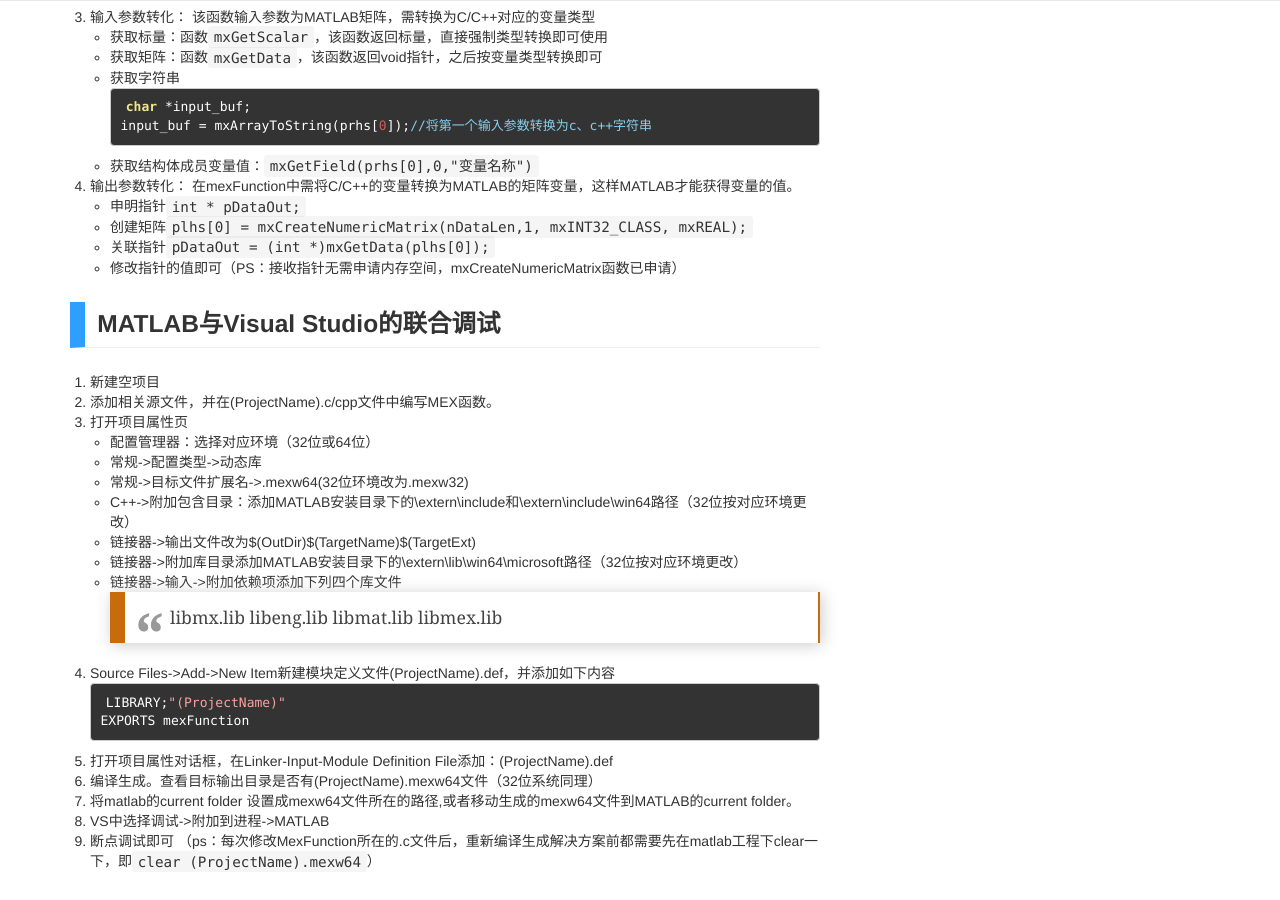
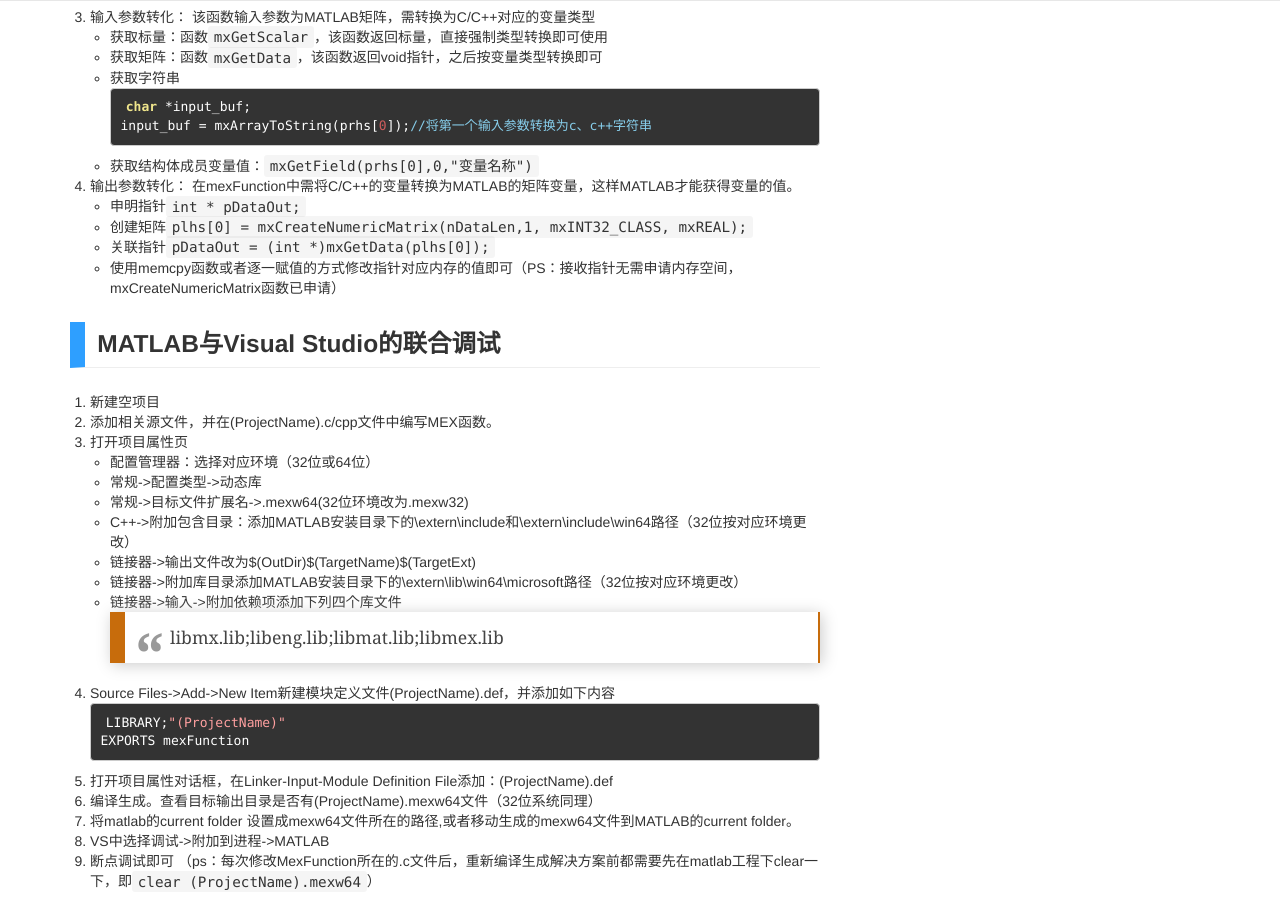
Before and after one commit to zoujiemeng/zoujiemeng.github.io, a Jekyll site: the page built from index.html, in a window 1280 px wide and 900 px high, scrolled down 12831 px. Built offline with Jekyll 4.4.1, drawn with Linux system fonts in a browser that asks for light colours; formulas are drawn with MathJax 3; the list of posts is cut into pages by our own code; comment, search, counter and statistics services are not loaded.

Commit message:
update post C-matlab

````diff
--- a/_posts/2017-03-30-C-matlab-mix.md
+++ b/_posts/2017-03-30-C-matlab-mix.md
@@ -32,7 +32,7 @@
 }
 ```
 3. 输入参数转化：
-该函数输入参数为MATLAB矩阵，需转换为C/C++对应的变量类型
+  该函数输入参数为MATLAB矩阵，需转换为C/C++对应的变量类型
 + 获取标量：函数`mxGetScalar`，该函数返回标量，直接强制类型转换即可使用
 + 获取矩阵：函数`mxGetData`，该函数返回void指针，之后按变量类型转换即可
 + 获取字符串
@@ -42,11 +42,11 @@
 ```
 + 获取结构体成员变量值：`mxGetField(prhs[0],0,"变量名称")`
 4. 输出参数转化：
-在mexFunction中需将C/C++的变量转换为MATLAB的矩阵变量，这样MATLAB才能获得变量的值。
+  在mexFunction中需将C/C++的变量转换为MATLAB的矩阵变量，这样MATLAB才能获得变量的值。
 + 申明指针`int * pDataOut;`
 + 创建矩阵`plhs[0] = mxCreateNumericMatrix(nDataLen,1, mxINT32_CLASS, mxREAL);`
 + 关联指针`pDataOut = (int *)mxGetData(plhs[0]);`
-+ 修改指针的值即可（PS：接收指针无需申请内存空间，mxCreateNumericMatrix函数已申请）
++ 使用memcpy函数或者逐一赋值的方式修改指针对应内存的值即可（PS：接收指针无需申请内存空间，mxCreateNumericMatrix函数已申请）
 
 ## MATLAB与Visual Studio的联合调试
 
@@ -60,10 +60,7 @@
   + 链接器->输出文件改为$(OutDir)$(TargetName)$(TargetExt)
   + 链接器->附加库目录添加MATLAB安装目录下的\extern\lib\win64\microsoft路径（32位按对应环境更改）
   + 链接器->输入->附加依赖项添加下列四个库文件
-  > libmx.lib
-  > libeng.lib
-  > libmat.lib
-  > libmex.lib
+  > libmx.lib;libeng.lib;libmat.lib;libmex.lib
 
 4. Source Files->Add->New Item新建模块定义文件(ProjectName).def，并添加如下内容
 ```
````
Also changed, not shown: other parts of _posts/2017-03-30-C-matlab-mix.md (+6 -6 lines).
